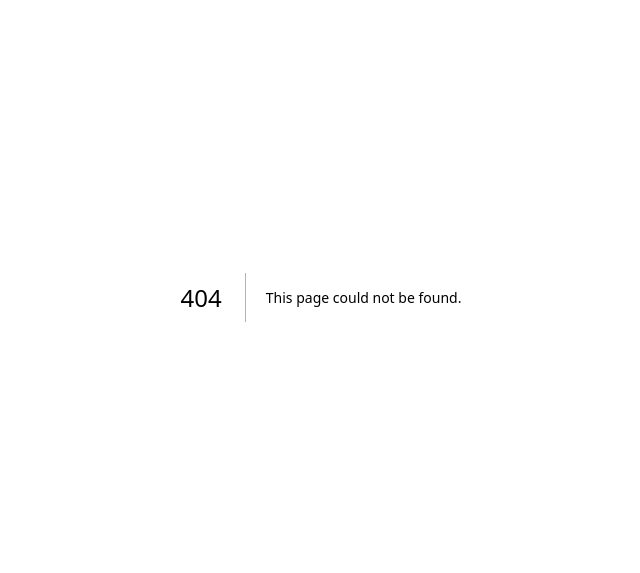
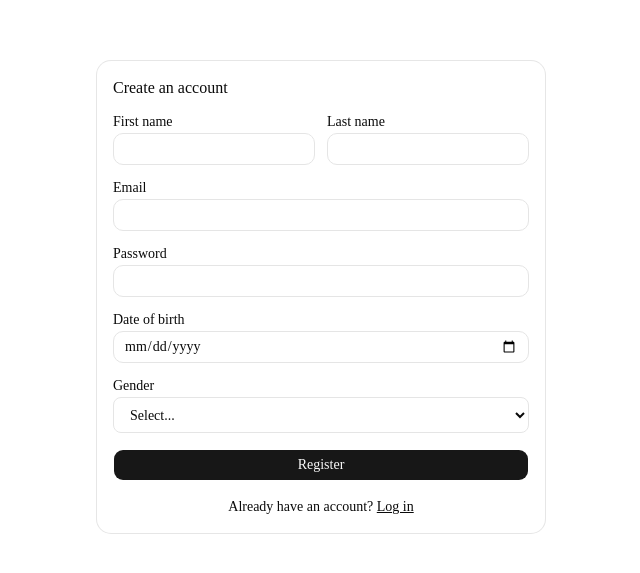
Before and after one commit to hayaalhaj/event-management-platform, a Next.js app: page /register in a window 1280 px wide. Before the commit this address had no page. Shown: the part 103-676 px from the top of the page, without its empty margins (319-959 px from the left). Built offline with nearby package versions, Linux system fonts and the light colour scheme; no server answers.

Commit message:
feat: add registration page with zod validation

```diff
--- /dev/null
+++ b/src/app/register/page.tsx
@@ -0,0 +1,165 @@
+"use client";
+
+import { useState } from "react";
+import { useRouter } from "next/navigation";
+import Link from "next/link";
+import { useForm } from "react-hook-form";
+import { zodResolver } from "@hookform/resolvers/zod";
+import { z } from "zod";
+import { toast } from "sonner";
+
+import { api } from "@/lib/api";
+import { getErrorMessage } from "@/lib/errors";
+import { Button } from "@/components/ui/button";
+import { Input } from "@/components/ui/input";
+import { Label } from "@/components/ui/label";
+import {
+  Card,
+  CardContent,
+  CardHeader,
+  CardTitle,
+} from "@/components/ui/card";
+
+const registerSchema = z.object({
+  firstName: z.string().min(1, "First name is required"),
+  lastName: z.string().min(1, "Last name is required"),
+  email: z.string().email("Enter a valid email address"),
+  password: z.string().min(6, "Password must be at least 6 characters"),
+  dateOfBirth: z.string().min(1, "Date of birth is required"),
+  gender: z.enum(["MALE", "FEMALE", "OTHER"], {
+    message: "Please select a gender",
+  }),
+});
+
+type RegisterForm = z.infer<typeof registerSchema>;
+
+export default function RegisterPage() {
+  const router = useRouter();
+  const [submitting, setSubmitting] = useState(false);
+
+  const {
+    register,
+    handleSubmit,
+    formState: { errors },
+  } = useForm<RegisterForm>({
+    resolver: zodResolver(registerSchema),
+  });
+
+  const onSubmit = async (values: RegisterForm) => {
+    setSubmitting(true);
+    try {
+      await api.post("/auth/register", values);
+      toast.success("Account created. Please log in.");
+      router.push("/login");
+    } catch (error) {
+      toast.error(getErrorMessage(error));
+    } finally {
+      setSubmitting(false);
+    }
+  };
+
+  return (
+    <main className="flex min-h-screen items-center justify-center p-4">
+      <Card className="w-full max-w-md">
+        <CardHeader>
+          <CardTitle>Create an account</CardTitle>
+        </CardHeader>
+        <CardContent>
+          <form
+            onSubmit={handleSubmit(onSubmit)}
+            className="space-y-4"
+            noValidate
+          >
+            <div className="grid grid-cols-2 gap-3">
+              <div className="space-y-1">
+                <Label htmlFor="firstName">First name</Label>
+                <Input id="firstName" {...register("firstName")} />
+                {errors.firstName && (
+                  <p className="text-sm text-destructive">
+                    {errors.firstName.message}
+                  </p>
+                )}
+              </div>
+              <div className="space-y-1">
+                <Label htmlFor="lastName">Last name</Label>
+                <Input id="lastName" {...register("lastName")} />
+                {errors.lastName && (
+                  <p className="text-sm text-destructive">
+                    {errors.lastName.message}
+                  </p>
+                )}
+              </div>
+            </div>
+
+            <div className="space-y-1">
+              <Label htmlFor="email">Email</Label>
+              <Input id="email" type="email" {...register("email")} />
+              {errors.email && (
+                <p className="text-sm text-destructive">
+                  {errors.email.message}
+                </p>
+              )}
+            </div>
+
+            <div className="space-y-1">
+              <Label htmlFor="password">Password</Label>
+              <Input id="password" type="password" {...register("password")} />
+              {errors.password && (
+                <p className="text-sm text-destructive">
+                  {errors.password.message}
+                </p>
+              )}
+            </div>
+
+            <div className="space-y-1">
+              <Label htmlFor="dateOfBirth">Date of birth</Label>
+              <Input
+                id="dateOfBirth"
+                type="date"
+                {...register("dateOfBirth")}
+              />
+              {errors.dateOfBirth && (
+                <p className="text-sm text-destructive">
+                  {errors.dateOfBirth.message}
+                </p>
+              )}
+            </div>
+
+            <div className="space-y-1">
+              <Label htmlFor="gender">Gender</Label>
+              <select
+                id="gender"
+                defaultValue=""
+                {...register("gender")}
+                className="border-input h-9 w-full rounded-md border bg-transparent px-3 text-sm"
+              >
+                <option value="" disabled>
+                  Select...
+                </option>
+                <option value="MALE">Male</option>
+                <option value="FEMALE">Female</option>
+                <option value="OTHER">Other</option>
+              </select>
+              {errors.gender && (
+                <p className="text-sm text-destructive">
+                  {errors.gender.message}
+                </p>
+              )}
+            </div>
+
+            <Button type="submit" className="w-full" disabled={submitting}>
+              {submitting ? "Creating account..." : "Register"}
+            </Button>
+
+            <p className="text-center text-sm">
+              Already have an account?{" "}
+              <Link href="/login" className="underline">
+                Log in
+              </Link>
+            </p>
+          </form>
+        </CardContent>
+      </Card>
+    </main>
+  );
+}
```
